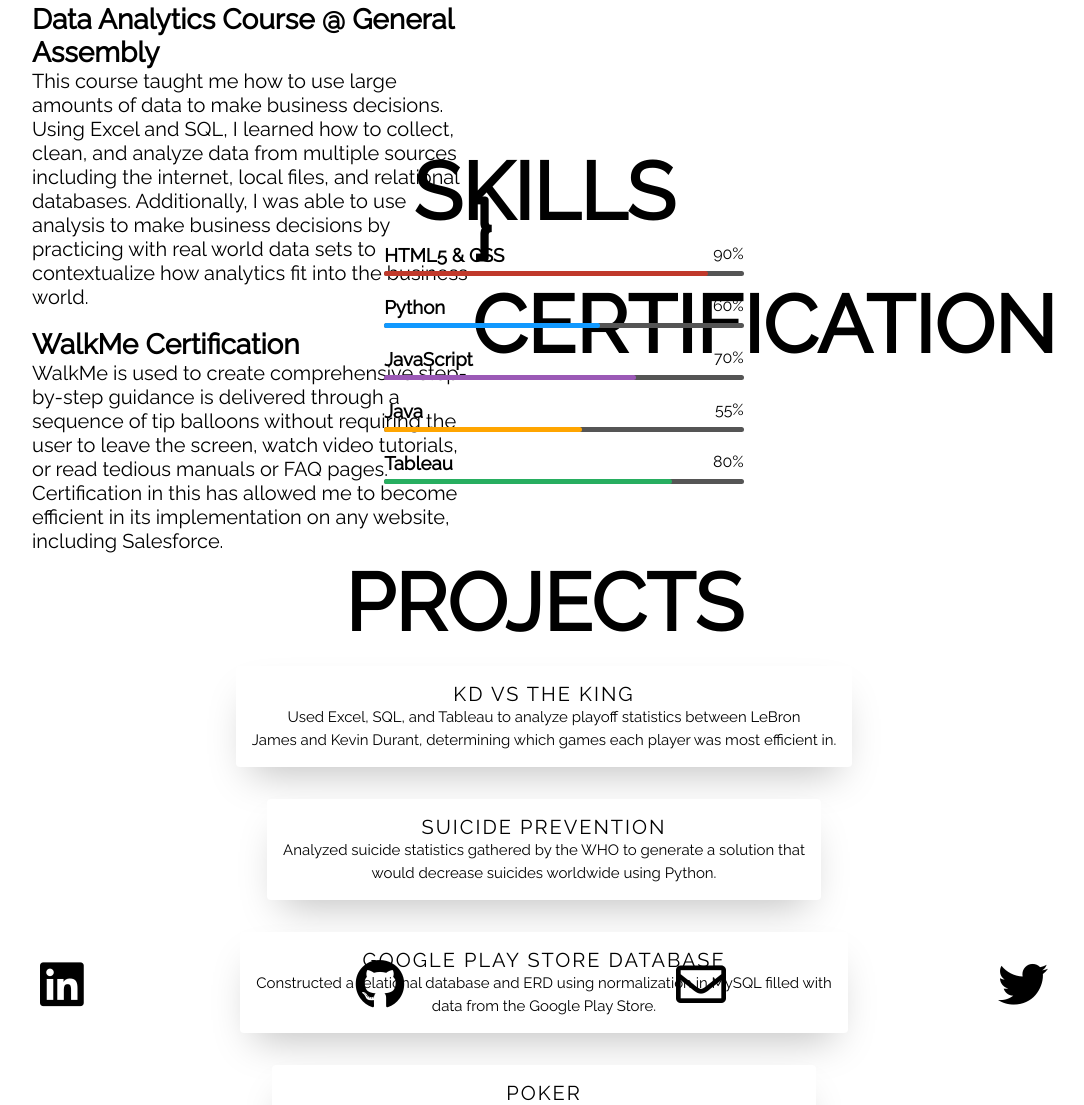
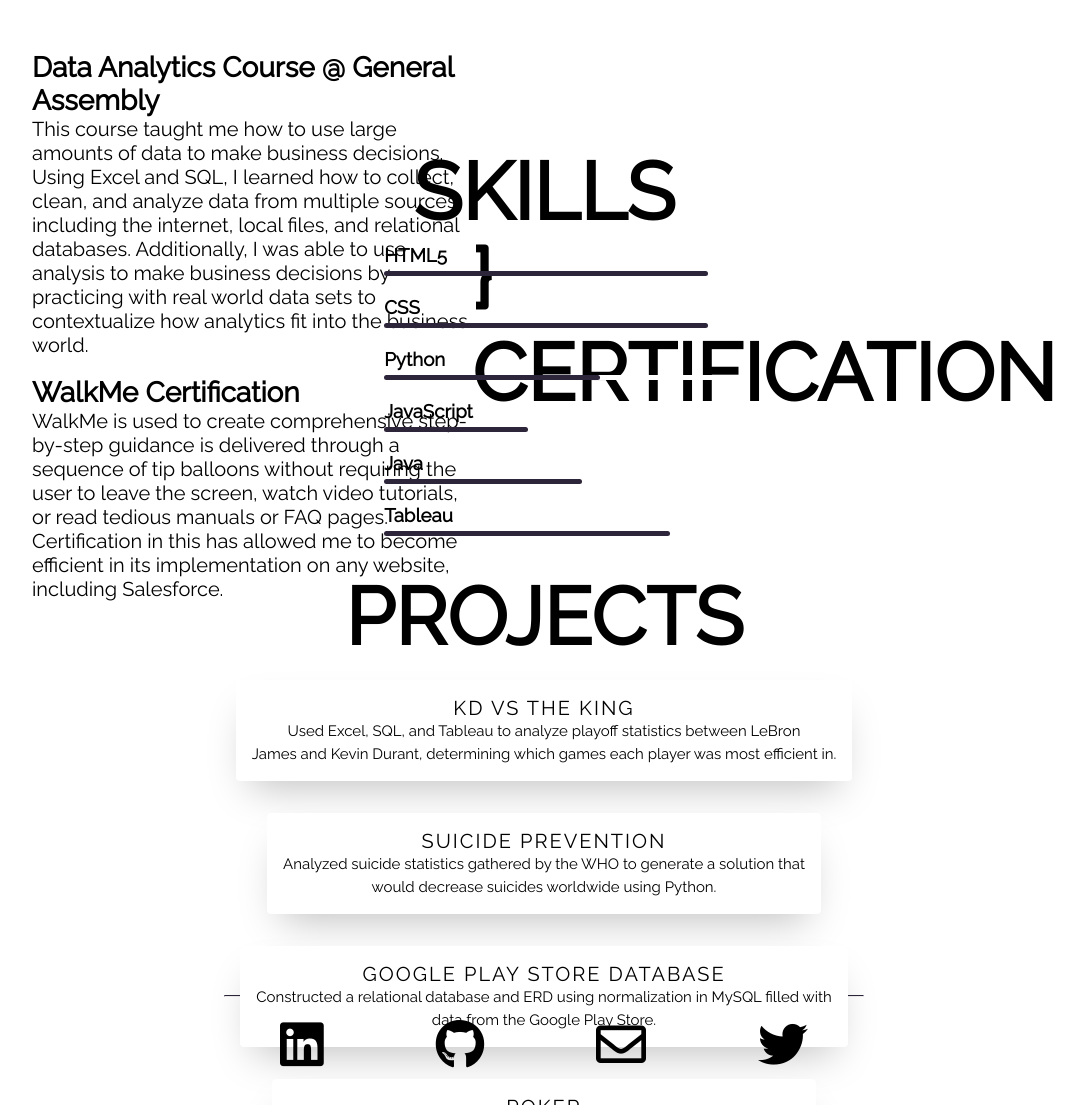
Before and after one commit to zainmannan/zainmannan.github.io, a plain HTML site: page index.html in a window 1280 px wide. Shown: the part 1695-2800 px from the top of the page, without its empty margins (96-1180 px from the left). Drawn offline with nearby package versions, Linux system fonts and the light colour scheme; files whose address does not match are found by name.

Commit message:
personal portfolio

```diff
--- a/index.html
+++ b/index.html
@@ -20,7 +20,7 @@
                     ZM
                 </h2>
             </div>
-            <ul class="nav-links">
+            <ul class="nav-links animated slideInDown">
                 <li><a href="#about">about</a></li>
                 <li><a href="#experience">experience</a></li>
                 <li><a href="#skills">skills</a></li>
@@ -71,11 +71,10 @@
             <h1>WORK HISTORY {</h1>
             <div class="work">
                 <h2>Project Management Intern @ Ciena</h2>
-                <p>I helped transition Ciena and it's employees from Salesforce Classic to Salesforce Lightning via the
-                    implementation of WalkMe.
-                    I assisted in the definition of project scope and objectives, involving all relevant stakeholders
-                    and
-                    ensured technical feasibility.
+                <p>During this internship, I helped to transition Ciena and it's employees from Salesforce Classic to
+                    Salesforce Lightning via the implementation of guides through applications such as WalkMe and other
+                    instructional tools. My work was primarily focused on Professional Services Automation (PSA) and
+                    assisting project managers during this shift.
                 </p>
                 <br>
                 <h2>Business Development Intern @ Vheda Health</h2>
@@ -97,17 +96,23 @@
             <div class="work">
                 <h2>Data Analytics Course @ General Assembly</h2>
                 <p>
-                    This course taught me how to use large amounts of data to make business decisions. Using Excel and SQL,
-                    I learned how to collect, clean, and analyze data from multiple sources including the internet, local files,
-                    and relational databases. Additionally, I was able to use analysis to make business decisions by practicing
+                    This course taught me how to use large amounts of data to make business decisions. Using Excel and
+                    SQL,
+                    I learned how to collect, clean, and analyze data from multiple sources including the internet,
+                    local files,
+                    and relational databases. Additionally, I was able to use analysis to make business decisions by
+                    practicing
                     with real world data sets to contextualize how analytics fit into the business world.
                 </p>
                 <br>
                 <h2>WalkMe Certification</h2>
                 <p>
-                    WalkMe is used to create comprehensive step-by-step guidance is delivered through a sequence of tip balloons
-                    without requiring the user to leave the screen, watch video tutorials, or read tedious manuals or FAQ pages.
-                    Certification in this has allowed me to become efficient in its implementation on any website, including
+                    WalkMe is used to create comprehensive step-by-step guidance is delivered through a sequence of tip
+                    balloons
+                    without requiring the user to leave the screen, watch video tutorials, or read tedious manuals or
+                    FAQ pages.
+                    Certification in this has allowed me to become efficient in its implementation on any website,
+                    including
                     Salesforce.
                 </p>
             </div>
@@ -120,11 +125,20 @@
         <ul class="skills-bar-container">
             <li>
                 <div class="progressbar-title">
-                    <h3>HTML5 & CSS</h3>
+                    <h3>HTML5</h3>
                     <span class="percent" id="html-pourcent"></span>
                 </div>
                 <div class="bar-container">
                     <span class="progressbar progressred" id="progress-html"></span>
+                </div>
+            </li>
+            <li>
+                <div class="progressbar-title">
+                    <h3>CSS</h3>
+                    <span class="percent" id="html-pourcent"></span>
+                </div>
+                <div class="bar-container">
+                    <span class="progressbar progressred" id="progress-css"></span>
                 </div>
             </li>
             <li>
@@ -167,8 +181,6 @@
                 </div>
             </li>
         </ul>
-        <br>
-        <br>
         <br>
         <h1>PROJECTS</h1>
         <ul class="cards">
@@ -228,29 +240,48 @@
                     </div>
                 </div>
             </li>
+            <li class="cards__item">
+                    <div class="card" id="a">
+                        <div class="card__image"></div>
+                        <div class="card__content">
+                            <center>
+                                <div class="card__title">Library Locator</div>
+                                <p class="card__text">
+                                    I created a server to host a website I built to solve an information problem.<br>Data was fetched from an
+                                    API and JavaScript was used to display it.
+                                </p>
+                            </center>
+                        </div>
+                    </div>
+                </li>
         </ul>
     </div>
     <div class="s5">
+        <hr>
+        <br>
+        <div class="icons">
         <a href="https://www.linkedin.com/in/zain-mannan-86a07572/" target="_blank"><i class="fab fa-linkedin"></i></a>
         <a href="https://github.com/zainmannan" target="_blank"><i class="fab fa-github"></i></a>
         <a href="mailto:zmannan1@terpmail.umd.edu"><i class="far fa-envelope" target="_blank"></i></a>
         <a href="https://twitter.com/make_it_Zain" target="_blank"><i class="fab fa-twitter"></i></a>
+    </div>
     </div>
 
     <script src="js/wow.min.js"></script>
     <script>
         new WOW().init();
     </script>
+
     <script>
         $(".show-btn").click(function () {
             $(".sm-menu").fadeToggle("fast");
         });
         var lang = {
-            "html": "90%",
-            "python": "60%",
-            "javascript": "70%",
-            "java": "55%",
-            "tableau": "80%"
+            "html": "",
+            "python": "",
+            "javascript": "",
+            "java": "",
+            "tableau": ""
         };
 
         var multiply = 4;
--- a/style.css
+++ b/style.css
@@ -322,7 +322,7 @@
   right: 5px;
 }
 .skills-bar-container li .bar-container {
-  background: #555;
+  background: white;
   position: relative;
   width: 100%;
   height: 5px;
@@ -354,49 +354,56 @@
   -webkit-animation-delay: 0.7s;
   animation-delay: 0.7s;
 }
+
+.skills-bar-container li .bar-container #progress-css {
+  -webkit-animation-name: progress-html;
+  animation-name: progress-html;
+  -webkit-animation-delay: 1.4s;
+  animation-delay: 1.4s;
+}
 .skills-bar-container li .bar-container #progress-python {
   -webkit-animation-name: progress-python;
   animation-name: progress-python;
-  -webkit-animation-delay: 1.4s;
-  animation-delay: 1.4s;
+  -webkit-animation-delay: 2.1s;
+  animation-delay: 2.1s;
 }
 .skills-bar-container li .bar-container #progress-javascript {
   -webkit-animation-name: progress-javascript;
   animation-name: progress-javascript;
-  -webkit-animation-delay: 2.1s;
-  animation-delay: 2.1s;
+  -webkit-animation-delay: 2.8s;
+  animation-delay: 2.8s;
 }
 .skills-bar-container li .bar-container #progress-java {
   -webkit-animation-name: progress-java;
   animation-name: progress-java;
-  -webkit-animation-delay: 2.8s;
-  animation-delay: 2.8s;
+  -webkit-animation-delay: 3.5s;
+  animation-delay: 3.5s;
 }
 .skills-bar-container li .bar-container #progress-tableau {
   -webkit-animation-name: progress-tableau;
   animation-name: progress-tableau;
-  -webkit-animation-delay: 3.5s;
-  animation-delay: 3.5s;
+  -webkit-animation-delay: 4.2s;
+  animation-delay: 4.2s;
 }
 
 .progressred {
-  background-color: #c0392b;
+  background-color: #2D253A;
 }
 
 .progressblue {
-  background-color: #1199ff;
+  background-color: #2D253A;
 }
 
 .progresspurple {
-  background-color: #9b59b6;
+  background-color: #2D253A;
 }
 
 .progressorange {
-  background-color: #ffa500;
+  background-color: #2D253A;
 }
 
 .progressgreen {
-  background-color: #27ae60;
+  background-color: #2D253A;
 }
 
 @-webkit-keyframes progress-html {
@@ -420,7 +427,7 @@
     width: 0%;
   }
   100% {
-    width: 70%;
+    width: 40%;
   }
 }
 @-webkit-keyframes progress-java {
@@ -460,7 +467,7 @@
     width: 0%;
   }
   100% {
-    width: 70%;
+    width: 40%;
   }
 }
 @-moz-keyframes progress-java {
@@ -500,7 +507,7 @@
     width: 0%;
   }
   100% {
-    width: 70%;
+    width: 40%;
   }
 }
 @keyframes progress-java {
@@ -612,9 +619,19 @@
 .s5 {
   height: 10vh;
   background-color: white/*#2D253A*/;
+  margin-top: 50px;
+}
+
+.s5 hr {
+  border-top: 1px solid #2D253A;
+  width: 50%;
+}
+
+.icons {
   display: flex;
   justify-content: center;
   align-content: space-between;
+  width: 50%;
 }
 
 .s5 a {
```
Also changed, not shown: 1 other file.
